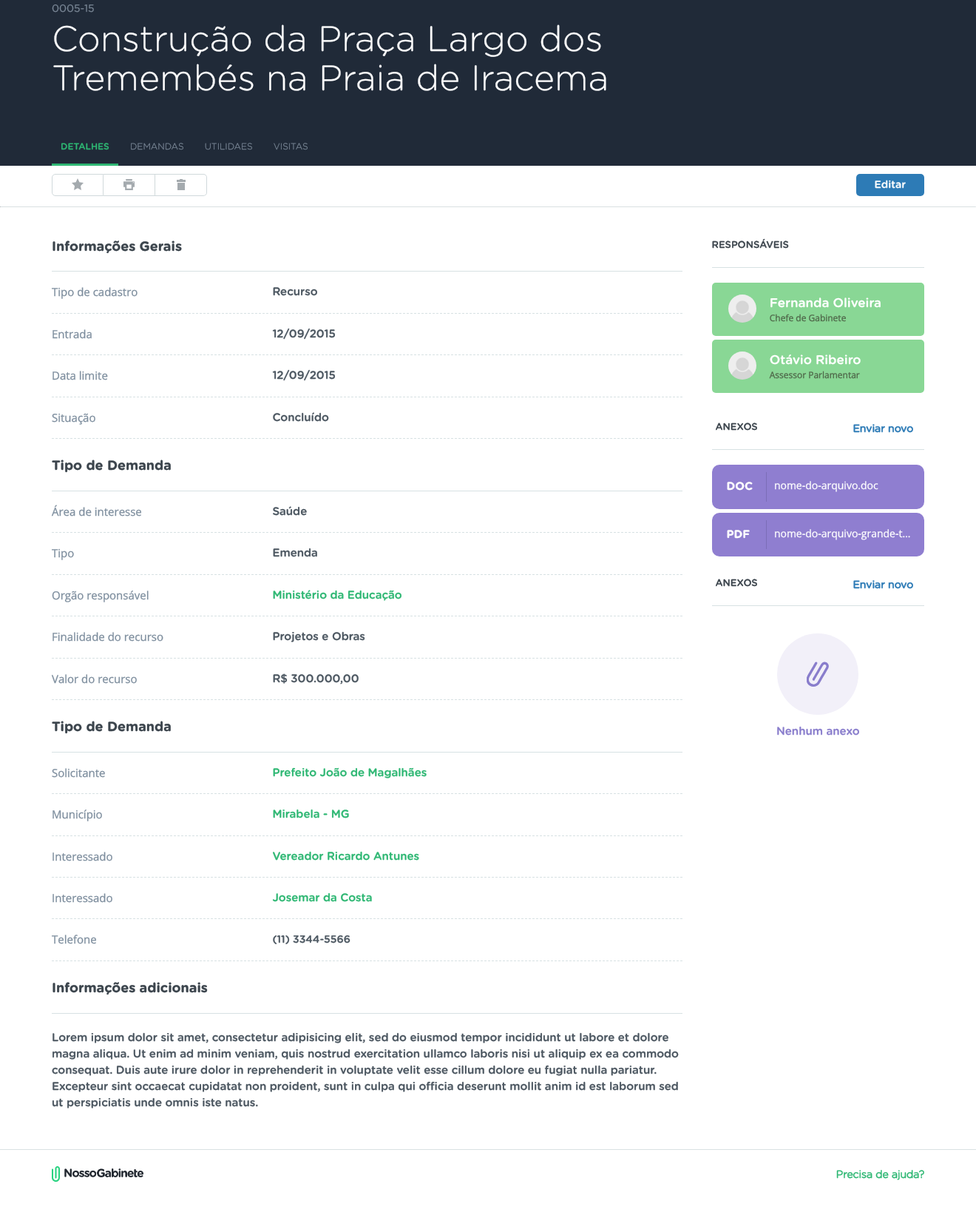
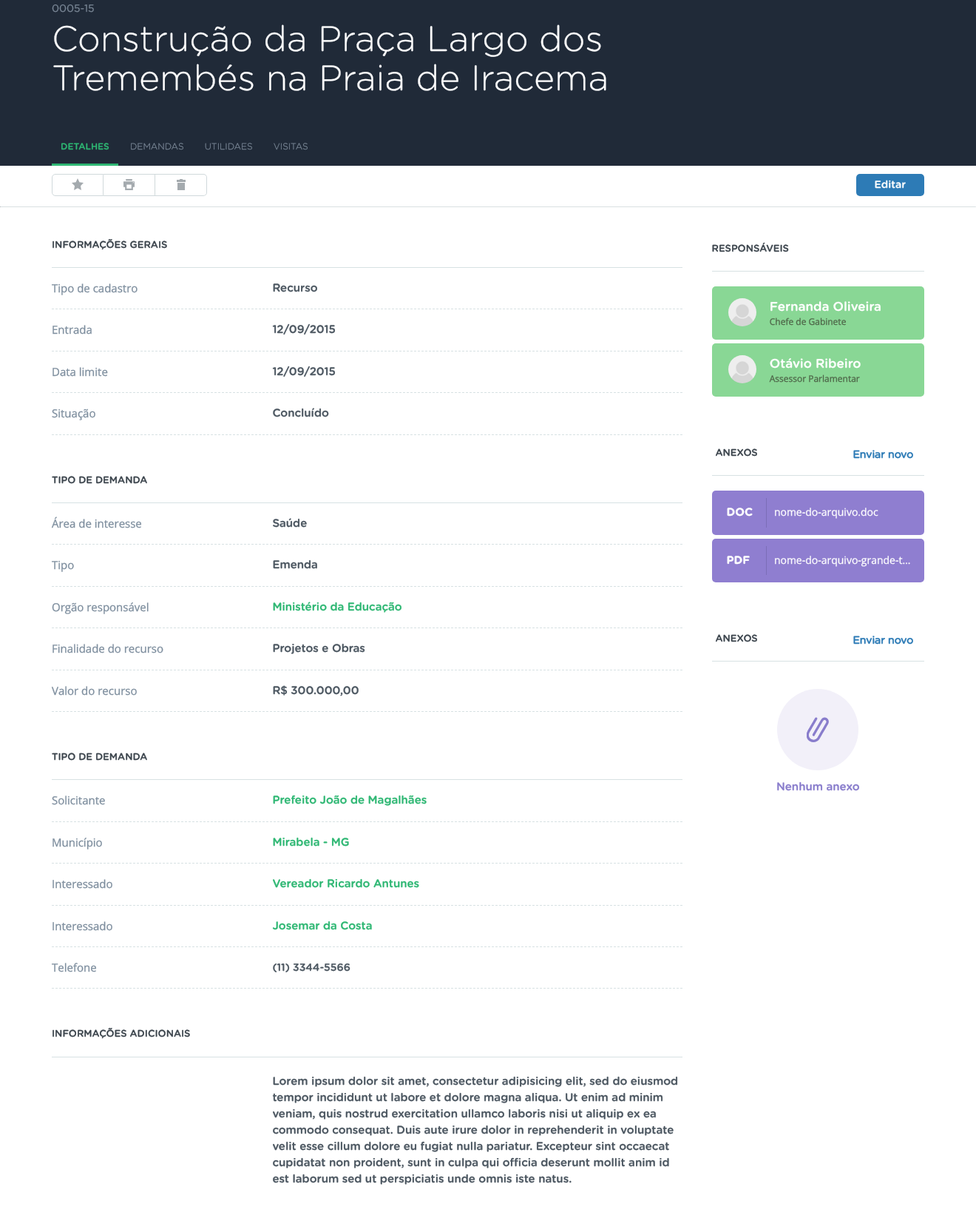
Before and after one commit to mateusmoura/gabtech, a PHP site: page /view-1.php in a window 1320 px wide. Shown: the part 122-1768 px from the top of the page at 74% size. Before the commit the page ends 1719 px from the top, so only its background shows below. Run offline with PHP 8.4, Linux system fonts and the light colour scheme.

Commit message:
adjustments view-1 page

```diff
--- a/css/less/components/site-block__list.less
+++ b/css/less/components/site-block__list.less
@@ -11,7 +11,7 @@ ________________________________________________________________________________
 
 .block__list {
 	.desktop({
-		margin-bottom: 3px;
+		margin-bottom: 30px;
 	});
 
 	dl {
@@ -49,8 +49,8 @@ ________________________________________________________________________________
 
 	&--user {
 		border-top: solid 1px #d7e1e3;
+		margin-bottom: 45px;
 		padding-top: 20px;
-		margin-bottom: 15px;
 
 		ul {
 			list-style: none;
@@ -68,7 +68,7 @@ ________________________________________________________________________________
 				padding: 10px 15px;
 
 				&:hover {
-					background-color: #92d681;
+					background-color: #83cc8e;
 				}
 
 				.desktop({
@@ -126,6 +126,7 @@ ________________________________________________________________________________
 
 	&--archives {
 		border-top: solid 1px #d7e1e3;
+		margin-bottom: 45px;
 		padding-top: 20px;
 
 		ul {
@@ -135,11 +136,18 @@ ________________________________________________________________________________
 		}
 
 		li {
-			.border-radius(10px);
-			.clearfix();
-			background-color: #8f7ed0;
-			margin-bottom: 5px;
-			padding: 10px 15px;
+			a {
+				.border-radius(5px);
+				.clearfix();
+				background-color: #8f7ed0;
+				display: block;
+				margin-bottom: 5px;
+				padding: 10px 15px;
+
+				&:hover {
+					background-color: #8576c2;
+				}
+			}
 		}
 
 		&-ext {
@@ -155,9 +163,10 @@ ________________________________________________________________________________
 		&-name {
 			color: @cor-branco;
 			display: block;
+			font-size: 14px;
+			margin: 0;
 			overflow: hidden;
 			padding: 8px 0;
-			font-size: 14px;
 			text-overflow: ellipsis;
 			width: 230px;
 			white-space: nowrap;
--- a/css/less/components/site-block__text.less
+++ b/css/less/components/site-block__text.less
@@ -20,6 +20,7 @@ ________________________________________________________________________________
 
 		.desktop({
 			font-size: 15px;
+			padding-left: 35%;
 		});
 	}
 }
--- a/css/less/components/site-block__view.less
+++ b/css/less/components/site-block__view.less
@@ -34,12 +34,13 @@ ________________________________________________________________________________
 
 		h3 {
 			color: #3c454d;
-			font-family: @font-family-gotham-bold;
-			font-size: 19px;
+			font-family: @font-family-gotham-medium;
+			font-size: 16px;
 			margin: 25px 0 22px;
+			text-transform: uppercase;
 
 			.desktop({
-				font-size: 18px;
+				font-size: 13px;
 			});
 		}
 
@@ -65,18 +66,6 @@ ________________________________________________________________________________
 	}
 
 	.block__aside {
-		margin-top: 25px;
-
-		.block__view--title {
-			h3 {
-				font-family: @font-family-gotham-medium;
-				font-size: 16px;
-				text-transform: uppercase;
-
-				.desktop({
-					font-size: 13px;
-				});
-			}
-		}
+		margin-top: 30px;
 	}
 }
--- a/view-1.php
+++ b/view-1.php
@@ -186,23 +186,27 @@
 										<div class="block__list--archives">
 											<ul>
 												<li>
+													<a href="#this">
 														<div class="col-2 col-m-3">
 															<span class="block__list--archives-ext">DOC</span>
 														</div>
 
 														<div class="col-10 col-m-9">
-														<a href="#this" class="block__list--archives-name">nome-do-arquivo.doc</a>
+															<p class="block__list--archives-name">nome-do-arquivo.doc</p>
 														</div>
+													</a>
 												</li>
 
 												<li>
+													<a href="#this">
 														<div class="col-2 col-m-3">
 															<span class="block__list--archives-ext">PDF</span>
 														</div>
 
 														<div class="col-10 col-m-9">
-														<a href="#this" class="block__list--archives-name">nome-do-arquivo-grande-tem-que-colocar-pontos-via-css</a>
+															<p class="block__list--archives-name">nome-do-arquivo-grande-tem-que-colocar-pontos-via-css</p>
 														</div>
+													</a>
 												</li>
 											</ul>
 										</div>
```
Also changed, not shown: css/base.css, 1 other file. Lines whose indentation alone changed are shown as unchanged.
